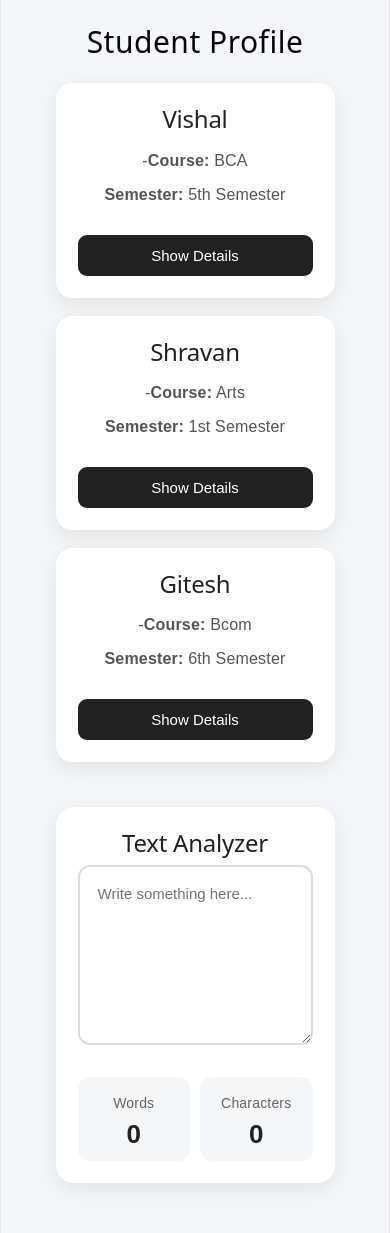
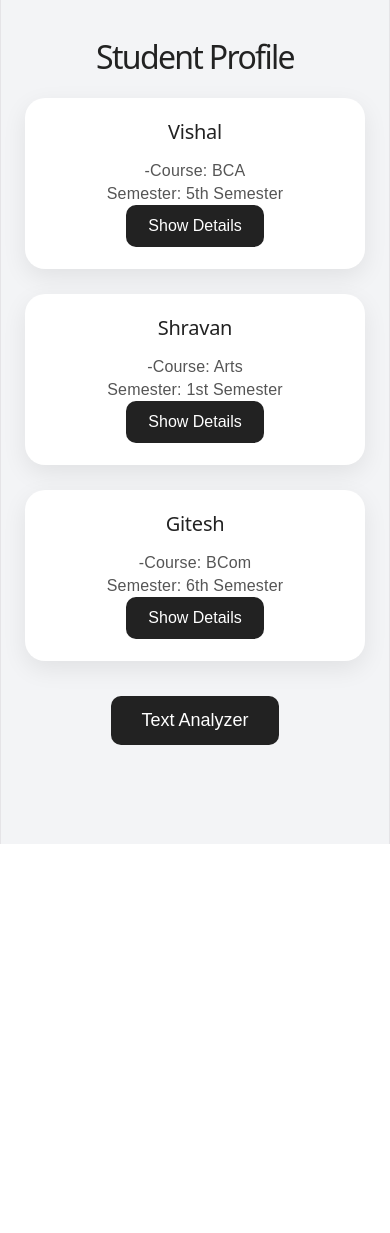
Before and after one commit to FenilPatel22090/assignment-react-fenil, a React (Vite) app: page / in a window 390 px wide. After the commit the page ends 844 px from the top, so only its background shows below. Built offline with nearby package versions, Linux system fonts and the light colour scheme.

Commit message:
Fix student name color

```diff
--- a/src/App.css
+++ b/src/App.css
@@ -5,197 +5,172 @@
 body {
   margin: 0;
   font-family: Arial, sans-serif;
-  background: #f4f6f8;
+  background: #f3f4f6;
+}
+
+.app {
+  min-height: 100vh;
+  padding: 40px 20px;
+  text-align: center;
+}
+
+h1 {
+  font-size: 42px;
+  margin-bottom: 30px;
   color: #222;
 }
 
-#root {
-  min-height: 100vh;
-}
-
-.app {
-  max-width: 1100px;
-  margin: auto;
-  padding: 50px 25px;
-}
-
-/* Main Heading */
-
-.title {
-  text-align: center;
-  margin: 0 0 40px;
-  font-size: 38px;
-  letter-spacing: 0.5px;
-}
-
-/* Student Cards */
+/* STUDENT CARDS */
 
 .student-container {
-  display: grid;
-  grid-template-columns: repeat(3, 1fr);
+  display: flex;
+  flex-direction: column;
+  align-items: center;
   gap: 25px;
 }
 
 .student-card {
+  width: 90%;
+  max-width: 500px;
   background: white;
   padding: 25px;
-  border-radius: 16px;
-  box-shadow: 0 6px 20px rgba(0, 0, 0, 0.08);
-  transition: transform 0.2s ease, box-shadow 0.2s ease;
-}
-
-.student-card:hover {
-  transform: translateY(-5px);
-  box-shadow: 0 10px 25px rgba(0, 0, 0, 0.12);
+  border-radius: 20px;
+  box-shadow: 0 8px 25px rgba(0, 0, 0, 0.08);
 }
 
 .student-card h2 {
   color: #222;
   margin-bottom: 15px;
-  font-size: 24px;
 }
 
 .student-card p {
   color: #555;
-  line-height: 1.5;
-  margin: 10px 0;
+  font-size: 18px;
+}
+
+.student-card button,
+.analyzer-btn,
+.back-btn {
+  border: none;
+  background: #222;
+  color: white;
+  padding: 12px 22px;
+  border-radius: 10px;
+  cursor: pointer;
+  font-size: 16px;
+}
+
+.student-card button:hover,
+.analyzer-btn:hover,
+.back-btn:hover {
+  background: #444;
 }
 
 .details {
-  margin-top: 18px;
-  padding-top: 10px;
-  border-top: 1px solid #ddd;
+  margin-top: 15px;
+  padding: 10px;
+  background: #f5f5f5;
+  border-radius: 10px;
 }
 
-.student-card button {
-  width: 100%;
-  padding: 12px;
-  margin-top: 18px;
-  border: none;
-  border-radius: 9px;
-  background: #222;
-  color: white;
-  font-size: 15px;
-  cursor: pointer;
-  transition: background 0.2s ease;
+/* TEXT ANALYZER BUTTON */
+
+.analyzer-btn {
+  margin-top: 35px;
+  padding: 14px 30px;
+  font-size: 18px;
 }
 
-.student-card button:hover {
-  background: #444;
+/* TEXT ANALYZER */
+
+.analyzer-page {
+  width: 90%;
+  max-width: 650px;
+  margin: auto;
 }
 
-/* Text Analyzer */
-
-.text-analyzer {
-  margin: 70px auto 20px;
-  max-width: 750px;
-  background: white;
-  padding: 30px;
-  border-radius: 18px;
-  box-shadow: 0 6px 20px rgba(0, 0, 0, 0.08);
+.back-btn {
+  margin-bottom: 25px;
 }
 
-.text-analyzer h2 {
-  text-align: center;
-  margin-bottom: 0 0 25px;
-  font-size: 28px;
-  color: #222;
+.analyzer-page textarea {
+  width: 100%;
+  height: 280px;
+  padding: 20px;
+  font-size: 18px;
+  border: 2px solid #ddd;
+  border-radius: 18px;
+  resize: vertical;
+  outline: none;
+  background: white;
 }
 
-.text-analyzer textarea {
-  width: 100%;
-  min-height: 220px;
-  padding: 18px;
-  font-size: 16px;
-  font-family: Arial, sans-serif;
-  border: 2px solid #ddd;
-  border-radius: 12px;
-  resize: vertical;
-  outline: none;
+.analyzer-page textarea:focus {
+  border-color: #777;
 }
 
-.text-analyzer textarea:focus {
-  border-color: #555;
-}
-
-.text-stats {
+.stats {
   display: flex;
+  justify-content: center;
   gap: 20px;
   margin-top: 25px;
 }
 
-.text-stats div {
-  flex: 1;
-  padding: 18px;
-  background: #f4f6f8;
-  border-radius: 12px;
-  text-align: center;
+.stat-box {
+  width: 180px;
+  padding: 20px;
+  background: white;
+  border-radius: 18px;
+  box-shadow: 0 5px 20px rgba(0, 0, 0, 0.08);
 }
 
-.text-stats span {
+.stat-box span {
   display: block;
-  font-size: 14px;
   color: #666;
-  margin-bottom: 8px;
+  font-size: 18px;
+  margin-bottom: 10px;
 }
 
-.text-stats strong {
-  display: block;
-  font-size: 26px;
+.stat-box strong {
+  font-size: 32px;
+  color: #222;
 }
 
-/* Tablet */
 
-@media (max-width: 850px) {
-  .student-container {
-    grid-template-columns: repeat(2, 1fr);
+/* MOBILE RESPONSIVE */
+
+@media (max-width: 600px) {
+
+  .app {
+    padding: 25px 15px;
   }
 
-  .title {
-    font-size: 34px;
-  }
-}
-
-/* Mobile */
-
-@media (max-width: 600px) {
-  .app {
-    padding: 30px 15px;
-  }
-
-  .title {
-    font-size: 30px;
-    margin-bottom: 30px;
-  }
-
-  .student-container {
-    grid-template-columns: 1fr;
-    gap: 18px;
+  h1 {
+    font-size: 32px;
   }
 
   .student-card {
+    width: 95%;
     padding: 22px;
   }
 
-  .text-analyzer {
-    margin-top: 45px;
-    padding: 22px;
+  .student-card p {
+    font-size: 16px;
   }
 
-  .text-analyzer h2 {
-    font-size: 24px;
+  .analyzer-page {
+    width: 95%;
   }
 
-  .text-analyzer textarea {
-    min-height: 180px;
-    font-size: 15px;
+  .analyzer-page textarea {
+    height: 260px;
   }
 
-  .text-stats {
-    gap: 10px;
+  .stats {
+    gap: 12px;
   }
 
-  .text-stats div {
-    padding: 15px 10px;
+  .stat-box {
+    width: 45%;
   }
 }
--- a/src/App.jsx
+++ b/src/App.jsx
@@ -1,42 +1,146 @@
-import StudentCard from "./components/StudentCard";
-import TextAnalyzer from "./components/TextAnalyzer";
+import { useState } from "react";
 import "./App.css";
 
 function App() {
+  const [page, setPage] = useState("students");
+
+  const students = [
+    {
+      name: "Vishal",
+      course: "BCA",
+      semester: "5th Semester",
+    },
+    {
+      name: "Shravan",
+      course: "Arts",
+      semester: "1st Semester",
+    },
+    {
+      name: "Gitesh",
+      course: "BCom",
+      semester: "6th Semester",
+    },
+  ];
+
   return (
     <div className="app">
-      <h1 className="title">Student Profile</h1>
 
-      <div className="student-container">
-        <StudentCard
-          name="Vishal"
-          course="BCA"
-          semester="5th Semester"
-          email="vishal@gmail.com"
-          phone="9876543210"
-          city="Navsari"
+      {/* STUDENT PAGE */}
+      {page === "students" && (
+        <>
+          <h1>Student Profile</h1>
+
+          <div className="student-container">
+            {students.map((student, index) => (
+              <StudentCard
+                key={index}
+                name={student.name}
+                course={student.course}
+                semester={student.semester}
+              />
+            ))}
+          </div>
+
+          {/* TEXT ANALYZER BUTTON */}
+          <button
+            className="analyzer-btn"
+            onClick={() => setPage("analyzer")}
+          >
+            Text Analyzer
+          </button>
+        </>
+      )}
+
+      {/* TEXT ANALYZER PAGE */}
+      {page === "analyzer" && (
+        <TextAnalyzer
+          onBack={() => setPage("students")}
         />
+      )}
 
-        <StudentCard
-          name="Shravan"
-          course="Arts"
-          semester="1st Semester"
-          email="Shravan@gmail.com"
-          phone="1234567890"
-          city="Maroli"
-        />
+    </div>
+  );
+}
 
-        <StudentCard
-          name="Gitesh"
-          course="Bcom"
-          semester="6th Semester"
-          email="gitesh@gmail.com"
-          phone="9876512340"
-          city="Billimora"
-        />
+
+/* STUDENT CARD */
+
+function StudentCard({ name, course, semester }) {
+  const [showDetails, setShowDetails] = useState(false);
+
+  return (
+    <div className="student-card">
+
+      <h2>{name}</h2>
+
+      <p>-Course: {course}</p>
+
+      <p>Semester: {semester}</p>
+
+      <button
+        onClick={() => setShowDetails(!showDetails)}
+      >
+        {showDetails ? "Hide Details" : "Show Details"}
+      </button>
+
+      {showDetails && (
+        <div className="details">
+          <p>Name: {name}</p>
+          <p>Course: {course}</p>
+          <p>Semester: {semester}</p>
+        </div>
+      )}
+
+    </div>
+  );
+}
+
+
+/* TEXT ANALYZER */
+
+function TextAnalyzer({ onBack }) {
+  const [text, setText] = useState("");
+
+  const words =
+    text.trim() === ""
+      ? 0
+      : text.trim().split(/\s+/).length;
+
+  const characters = text.length;
+
+  return (
+    <div className="analyzer-page">
+
+      {/* BACK BUTTON */}
+      <button
+        className="back-btn"
+        onClick={onBack}
+      >
+        ← Student Profile
+      </button>
+
+      <h1>Text Analyzer</h1>
+
+      <textarea
+        placeholder="Write something here..."
+        value={text}
+        onChange={(e) => setText(e.target.value)}
+      />
+
+      <div className="stats">
+
+        <div className="stat-box">
+          <span>Words</span>
+          <strong>{words}</strong>
+        </div>
+
+        <div className="stat-box">
+          <span>Characters</span>
+          <strong>{characters}</strong>
+        </div>
+
       </div>
 
-      <TextAnalyzer />
     </div>
   );
 }
```
